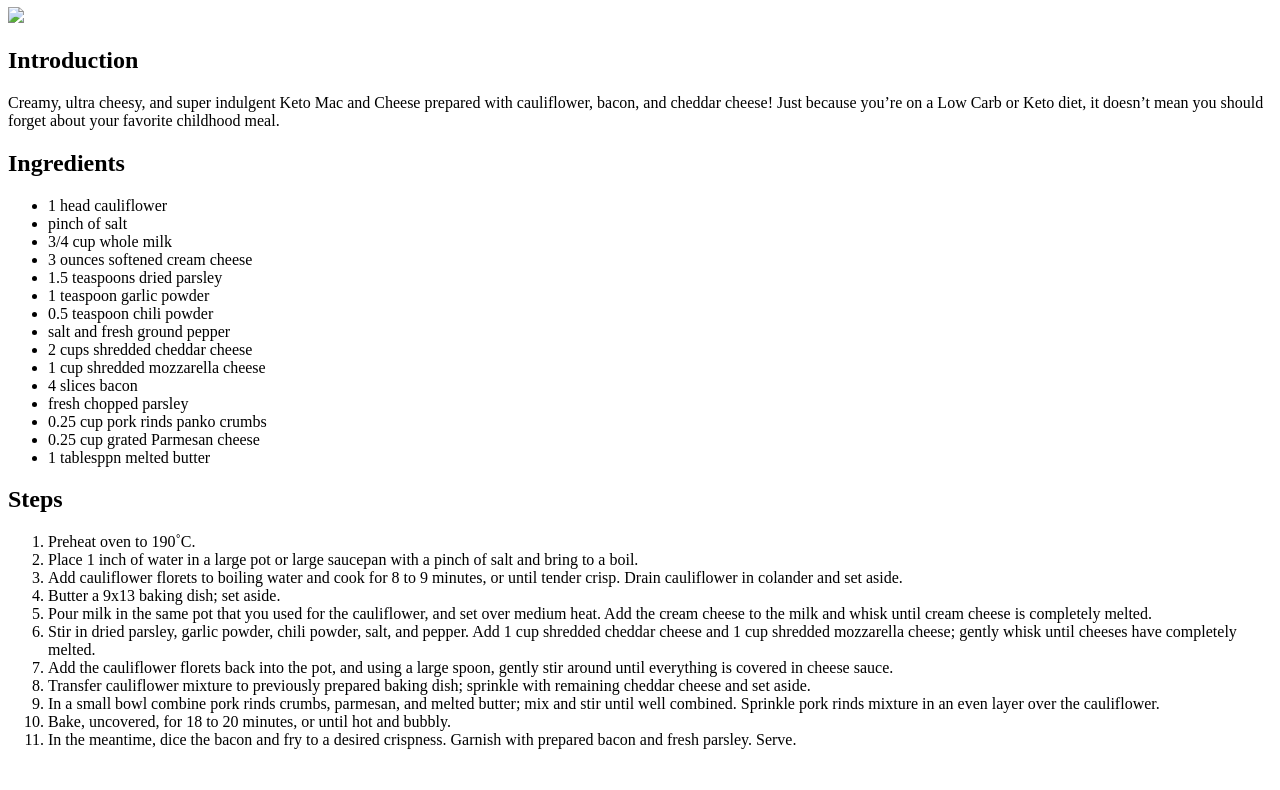
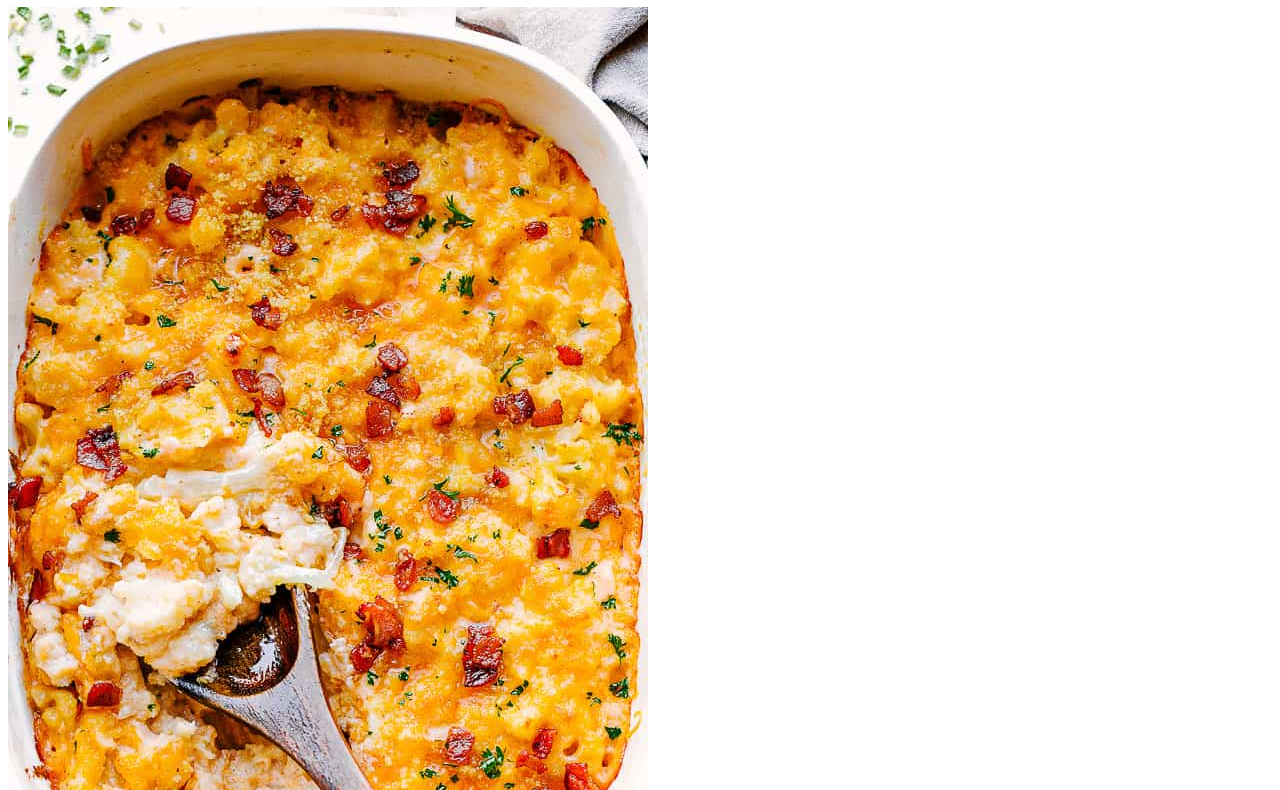
Before and after one commit to mmcchh/odin-recipes, a plain HTML site: page recipes/KetoMacAndCheese.html in a window 1280 px wide. Shown: the part 73-863 px from the top of the page. Before the commit the page ends 838 px from the top, so only its background shows below. Drawn offline with Linux system fonts and the light colour scheme.

Commit message:
Fix img src

```diff
--- a/recipes/KetoMacAndCheese.html
+++ b/recipes/KetoMacAndCheese.html
@@ -9,7 +9,7 @@
     </head>
     <body>
         <h1>Keto Mac and Cheese Recipe</h1>
-        <img src="/odin-recipes/photos/KetoMC.jpg">
+        <img src="KetoMC.jpg">
         <h2>Introduction</h2>
             <p>Creamy, ultra cheesy, and super indulgent Keto Mac and Cheese prepared with cauliflower, bacon, and cheddar cheese! Just because you’re on a Low Carb or Keto diet, it doesn’t mean you should forget about your favorite childhood meal.</p>
         <h2>Ingredients</h2>
```
